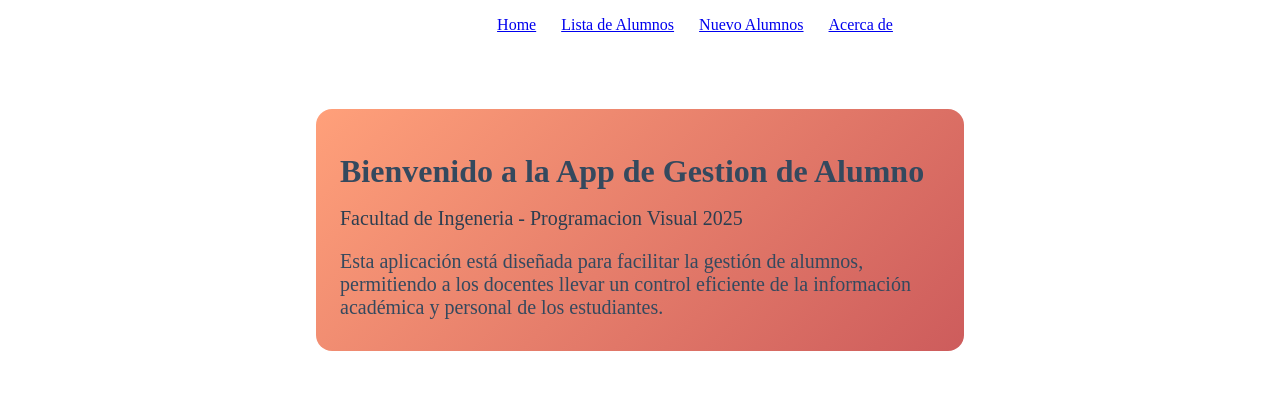
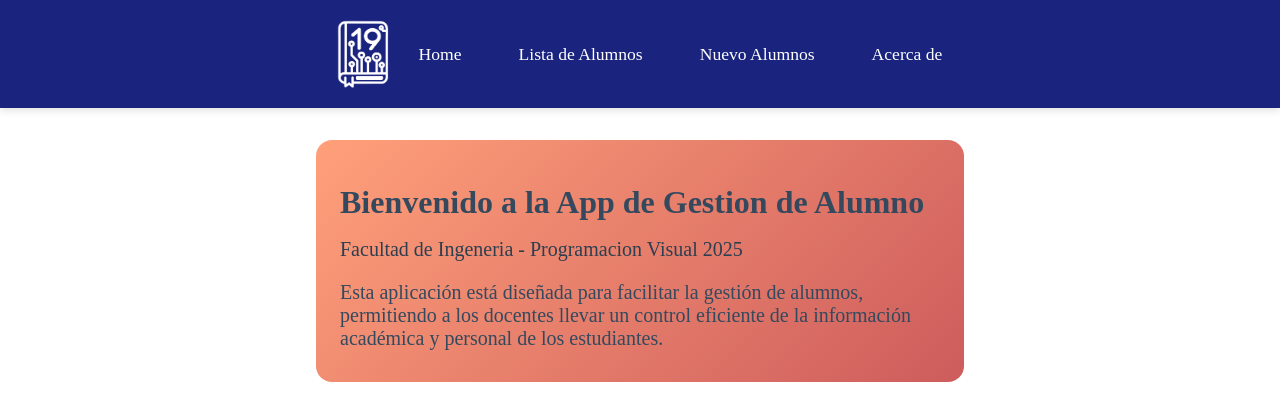
Before and after one commit to matiasvargas-dev/pv_tp5_grupo19, a React (Vite) app: page / in a window 1280 px wide. Shown: the top 420 px of the page. Built offline with nearby package versions, Linux system fonts and the light colour scheme.

Commit message:
feat: actualiza Navbar

```diff
--- a/src/components/Navbar/index.jsx
+++ b/src/components/Navbar/index.jsx
@@ -5,10 +5,10 @@ import "./style.css";
 const NavBar = () => {
   return (
     <>
-      <header className="container">
+      <header className="container navbar-custom">
         <ImageLogo
           classname="logo"
-          src={"/public/applogo.png"}
+          src={"/applogo.png"}
           alt={"logo"}
           title={"logo"}
         />
--- a/src/components/Navbar/style.css
+++ b/src/components/Navbar/style.css
@@ -1,3 +1,12 @@
+.navbar-custom {
+  display: flex;
+  align-items: center;
+  justify-content: space-between;
+  background: #1a237e;
+  padding: 0.5rem 2rem;
+  box-shadow: 0 2px 8px #0002;
+}
+
 .container {
   display: flex;
   flex-direction: row;
@@ -6,8 +15,8 @@
 }
 
 .logo {
-  padding: 15px;
-  width: 40px;
+  padding: 0.5rem;
+  width: 65px;
   height: auto;
 }
 
@@ -15,8 +24,24 @@
   display: flex;
   flex-direction: row;
   gap: 25px;
+  margin: 0;
+  padding: 0;
 }
 
 .menu li {
   list-style: none;
 }
+
+.menu a {
+  color: #fff;
+  text-decoration: none;
+  font-weight: 500;
+  font-size: 1.1rem;
+  padding: 0.5rem 1rem;
+  border-radius: 4px;
+  transition: background 0.2s;
+}
+
+.menu a:hover {
+  background: #3949ab;
+}
```
